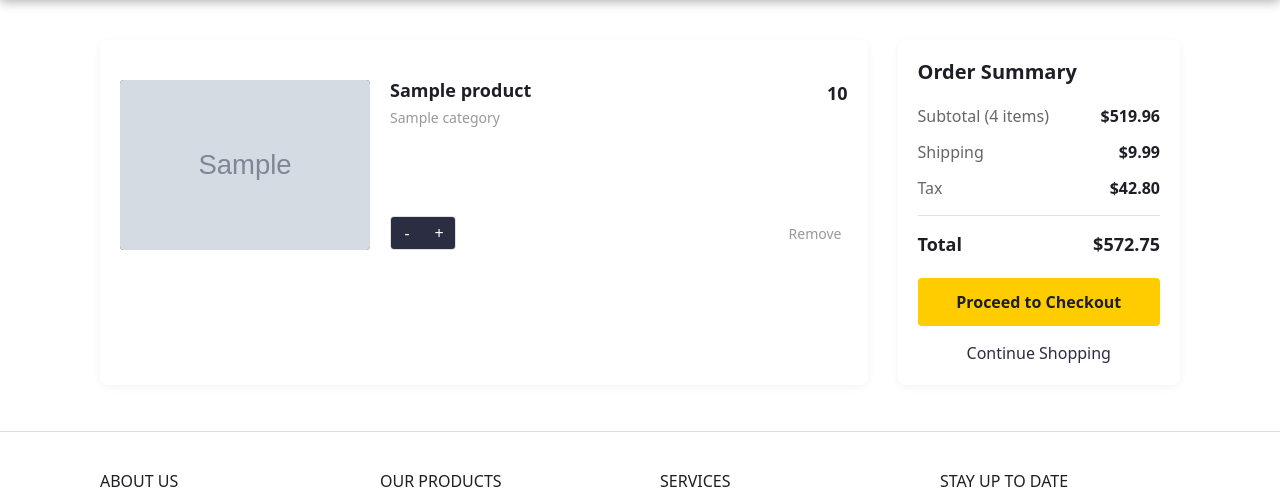
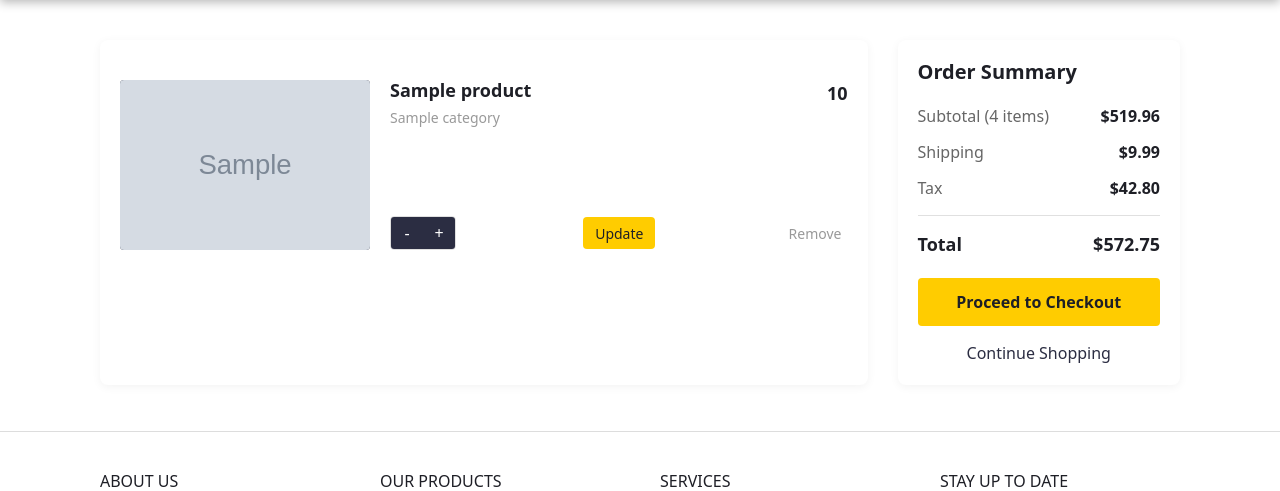
Before and after one commit to SanjaiPG/Ecommerce-platform-for-selling-cycles, a Django app: template Back-End/ecom/cart/templates/html/cart_summary.html in a window 1280 px wide. Shown: the part 90-581 px from the top of the page. Run offline with Django 5.2, Linux system fonts and the light colour scheme; the template is opened without the code that fills it: most values are stand-ins (such as "Sample title", 1, 10 or a date in 2020); grey boxes marked "Sample" are stand-in pictures; some libraries are stand-ins or nearby versions.

Commit message:
Made sure that users can update the qty of product in cart

```diff
--- a/Back-End/ecom/cart/cart.py
+++ b/Back-End/ecom/cart/cart.py
@@ -34,3 +34,15 @@ class Cart():
     def get_quants(self):
         quantities = self.cart
         return quantities
+
+    def update(self, product, quantity):
+        product_id = str(product)
+        product_qty = int(quantity)
+
+        ourcart = self.cart
+        ourcart[product_id] = product_qty
+
+        self.session.modified = True
+
+        thing = self.cart
+        return thing
--- a/Back-End/ecom/cart/templates/html/cart_summary.html
+++ b/Back-End/ecom/cart/templates/html/cart_summary.html
@@ -137,11 +137,12 @@
                             <button class="quantity-btn">-</button>
                             {% for key, value in quantities.items %}
                             {% if key == product.id|slugify %}
-                            <input type="text" class="quantity-input" value="{{ value }}" readonly id="qty-cart">
+                            <input type="text" class="quantity-input" value="{{ value }}" id="select{{ product.id }}">
                             {% endif %}
                             {% endfor %}
                             <button class="quantity-btn">+</button>
                         </div>
+                        <button class="update-btn" type="button" data-index="{{ product.id }}">Update</button>
                         <div class="item-actions-right">
                             <button class="remove-item">Remove</button>
                         </div>
@@ -238,6 +239,33 @@
                 }
             });
         });
+
+        $(document).on('click', '.update-btn', function (e) {
+            e.preventDefault();
+
+            var productid = $(this).data('index');
+            $.ajax({
+                type: 'POST',
+                url: '{% url "cart_update" %}',
+                data: {
+                    product_id: $(this).data('index'),
+                    product_qty: $('#select' + productid).val(),
+                    csrfmiddlewaretoken: '{{ csrf_token }}',
+                    action: 'post'
+                },
+                success: function (json) {
+                    //console.log(json);
+                    // document.getElementById('cart_quantity').textContent = json.qty
+                    location.reload();
+                },
+
+                error: function (xhr, errmsg, err) {
+                    console.log(errmsg);
+                }
+
+            });
+        })
+
     </script>
 
 </body>
--- a/Back-End/ecom/static/css/cart_summary.css
+++ b/Back-End/ecom/static/css/cart_summary.css
@@ -795,6 +795,24 @@ body {
     color: #1e1f26;
 }
 
+.update-btn {
+    background-color: #ffcc00;
+    color: #1e1f26;
+    border: none;
+    border-radius: 4px;
+    padding: 6px 12px;
+    font-size: 14px;
+    font-weight: 500;
+    cursor: pointer;
+    transition: background-color 0.3s;
+    height: 32px;
+}
+
+.update-btn:hover {
+    background-color: #ff9900;
+}
+
+
 /* Item Action Links */
 .item-actions-right {
     display: flex;
```
Also changed, not shown: Back-End/ecom/cart/views.py (+9 -1 lines), Back-End/ecom/db.sqlite3.
